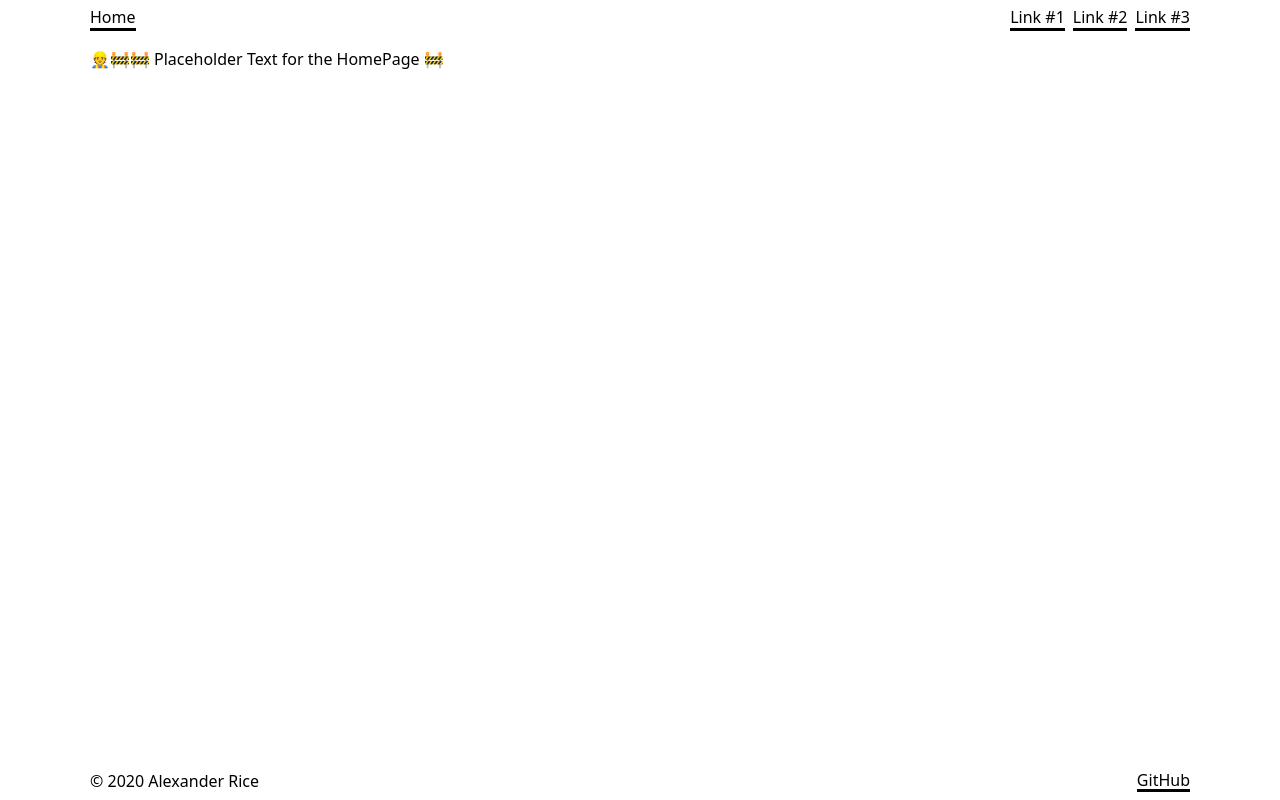
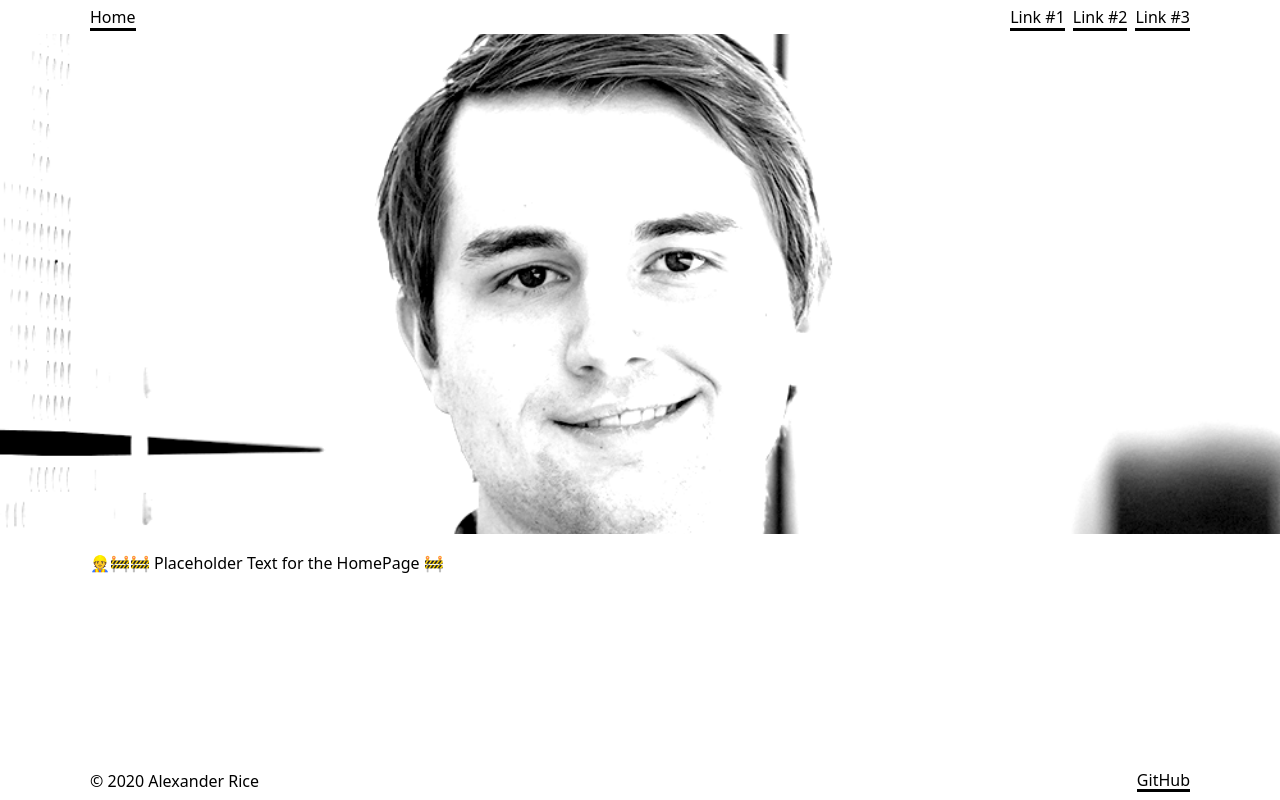
Before and after one commit to ricealexander/portfolio, a Gatsby site: page / in a window 1280 px wide. Built offline with nearby package versions, Linux system fonts and the light colour scheme; Gatsby itself is replaced by a stand-in of ours.

Commit message:
Implement Photo and Adjust Interface Surrounding it
I've created sensible constraints for the sizing of the photo of myself and utilize object-fit and object-position so the image is scaled accordingly.

Although I love the fluidity in which it moves, my face frankly gets scarier and scarier the wider its viewed on a desktop.

:warning: TODO: Ideally the photo should not zoom in as much. I propose that I crop myself out of the background and create another background, about 3 times as wide, also in black and white.
:bulb: While I'm at it, it may be more pleasant to move myself from the center of the image to perhaps the center-left and set a focus point, so that I scale around that position..
I can also take steps to ensure that no areas of solid black appear at the top or bottom of the image, so there isn't as much of a harsh edge on the top and bottom.

Another adjustment I made was to the container class. It previously didn't have any padding within it. I added padding which only appears when the container's max-width hasn't been reached. I'm not sure that I like deviating from REM units for this, so I may revisit later.

:bulb: NOTE: I need to step out of my comfort zone a little more. I am accusomted to using wide margins and padding, and as part of this aesthetic, I need to be willing to use small amounts of space in a way that delivers more.
Ideally, my content heirarchy should use Type first and foremost: family, weight, size, and style should all be deliberate.
Regarding whitespace, I should aim for all elements to be spaced just-enough that the separation of them is clear. This is so that for an important design element, I can add extra space to deliver an extra impact.
For every situation I add padding or margin to an element, attempt to reduce the whitespace by 1/2 to force myself to become more comfortable with it.

Moving on, I need to collect content, lay it out, and then once I have enough, I can select the type I wish to use.

```diff
--- a/src/components/Layout.js
+++ b/src/components/Layout.js
@@ -37,9 +37,7 @@ function Layout ({ children }) {
       <LayoutStyles>
         <Header />
         <main>
-          <div className="container">
-            {children}
-          </div>
+          {children}
         </main>
         <Footer />
       </LayoutStyles>
--- a/src/pages/index.js
+++ b/src/pages/index.js
@@ -1,9 +1,29 @@
 import React from 'react'
+// import { createGlobalStyle } from 'styled-components'
+import styled from 'styled-components'
+import heroImage from '../assets/images/high-contrast-landscape.png'
+
+const HeroImageStyles = styled.section`
+  img {
+    object-fit: cover;
+    object-position: 50% 25%;
+
+    height: auto;
+    min-height: 500px;
+    max-height: 40vh;
+    width: 100%;
+  }
+`
 
 function HomePage () {
   return (
     <>
-      <p>👷🚧🚧 Placeholder Text for the HomePage 🚧</p>
+      <HeroImageStyles>
+        <img src={heroImage} alt="Alexander Rice" />
+      </HeroImageStyles>
+      <section className="container">
+        <p>👷🚧🚧 Placeholder Text for the HomePage 🚧</p>
+      </section>
     </>
   )
 }
--- a/src/styles/GlobalStyles.js
+++ b/src/styles/GlobalStyles.js
@@ -1,4 +1,7 @@
 import { createGlobalStyle } from 'styled-components'
+
+const containerWidth = 1100
+const containerPadding = 4
 
 const GlobalStyles = createGlobalStyle`
   body {
@@ -6,9 +9,17 @@ const GlobalStyles = createGlobalStyle`
   }
 
   .container {
+    box-sizing: border-box;
     margin: 0 auto;
+    padding: 0 ${containerPadding}px;
+
     width: 100%;
-    max-width: 1100px;
+    max-width: ${containerWidth}px;
+
+    // padding is only needed when smaller than container’s max-width
+    @media (min-width: ${containerWidth + containerPadding}px) {
+      padding: 0;
+    }
   }
 `
 
```
